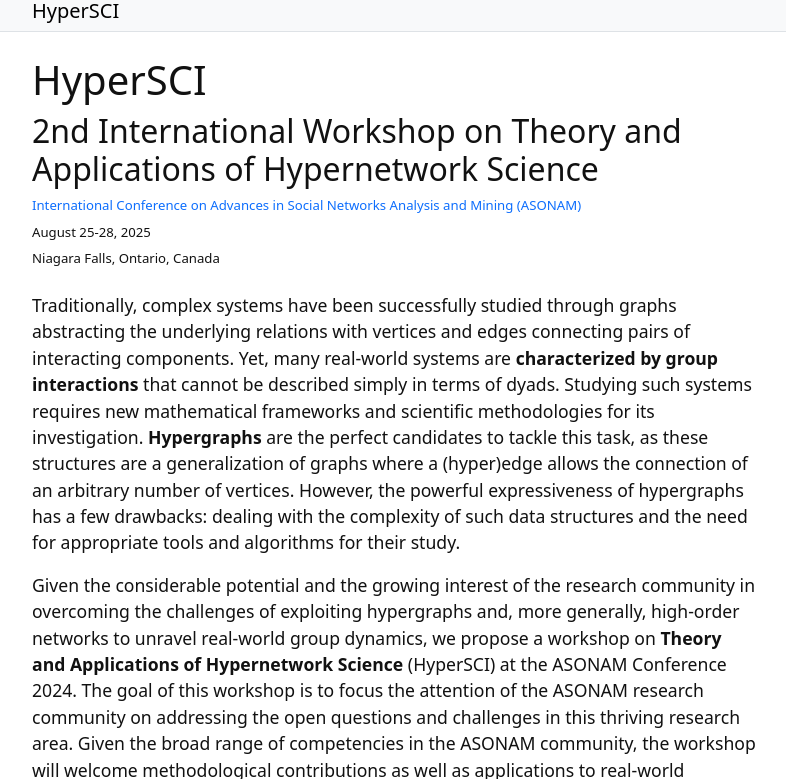
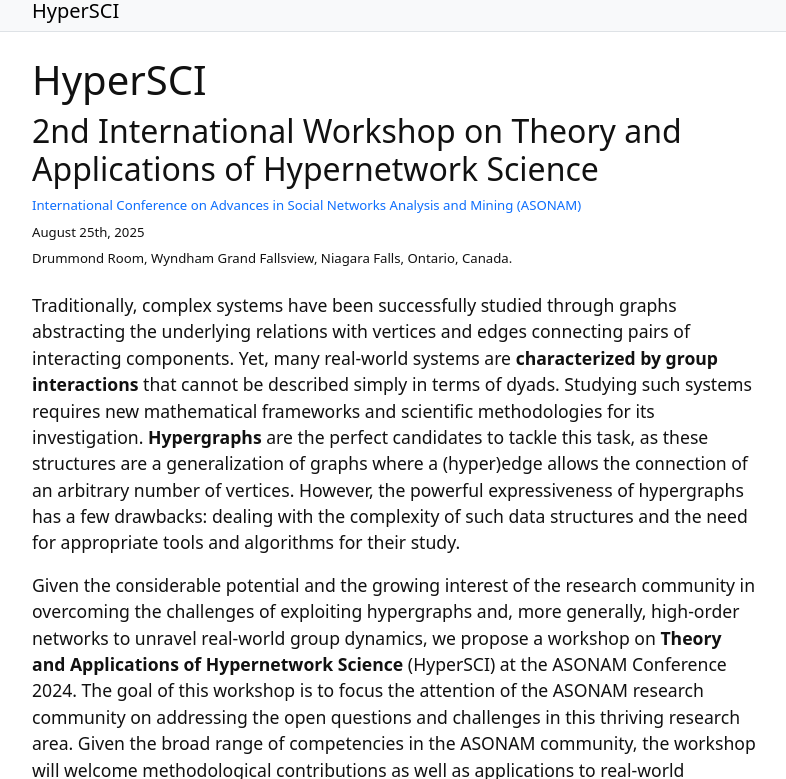
Before and after one commit to HyperSci2025/HyperSci2025.github.io, a Jekyll site: the page built from index.md, in a window 1280 px wide and 900 px high, cut to the strip 121-900 px from the top of the window. Shown: the whole strip, without its empty margins (245-1031 px from the left). Built offline with Jekyll 4.4.1, drawn with Linux system fonts in a browser that asks for light colours.

Commit message:
Update index.md

```diff
--- a/index.md
+++ b/index.md
@@ -6,8 +6,9 @@ layout: page
 # HyperSCI
 ## 2nd International Workshop on Theory and Applications of Hypernetwork Science
 <sup>[International Conference on Advances in Social Networks Analysis and Mining (ASONAM)](https://asonam.cpsc.ucalgary.ca/2025/)</sup><br>
-<sup>August 25-28, 2025</sup><br>
-<sup>Niagara Falls, Ontario, Canada</sup>
+<sup>August 25th, 2025</sup><br>
+<sup>Drummond Room, Wyndham Grand Fallsview, Niagara Falls, Ontario, Canada.
+</sup>
 
 
 Traditionally, complex systems have been successfully studied through graphs abstracting the underlying relations with vertices and edges connecting pairs of interacting components. Yet, many real-world systems are **characterized by group interactions** that cannot be described simply in terms of dyads. Studying such systems requires new mathematical frameworks and scientific methodologies for its investigation. **Hypergraphs** are the perfect candidates to tackle this task, as these structures are a generalization of graphs where a (hyper)edge allows the connection of an arbitrary number of vertices. However, the powerful expressiveness of hypergraphs has a few drawbacks: dealing with the complexity of such data structures and the need for appropriate tools and algorithms for their study.
```
